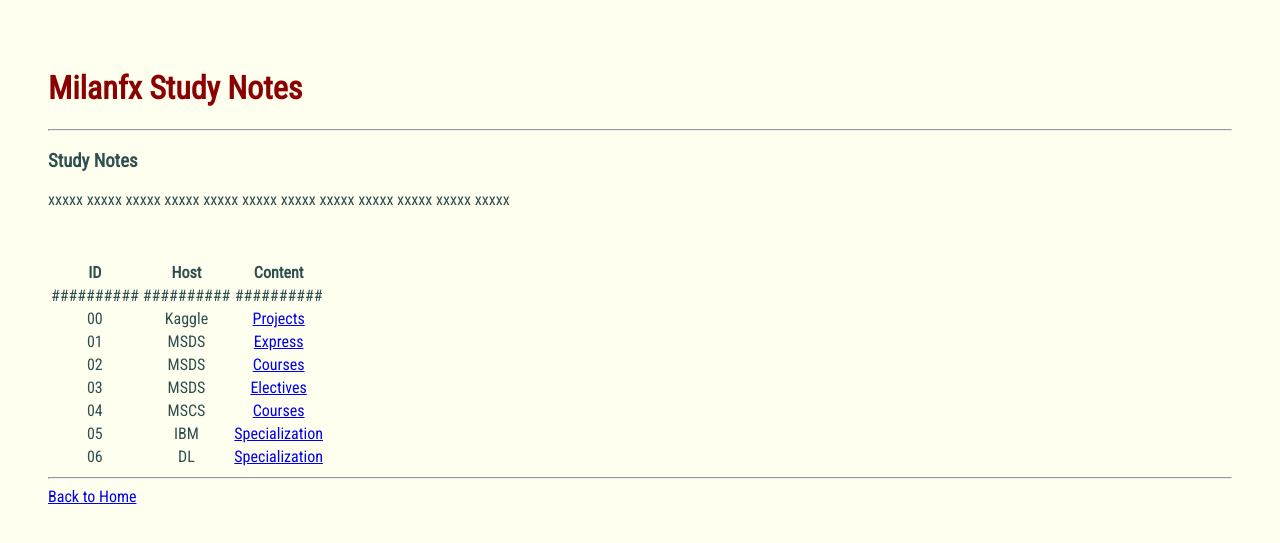
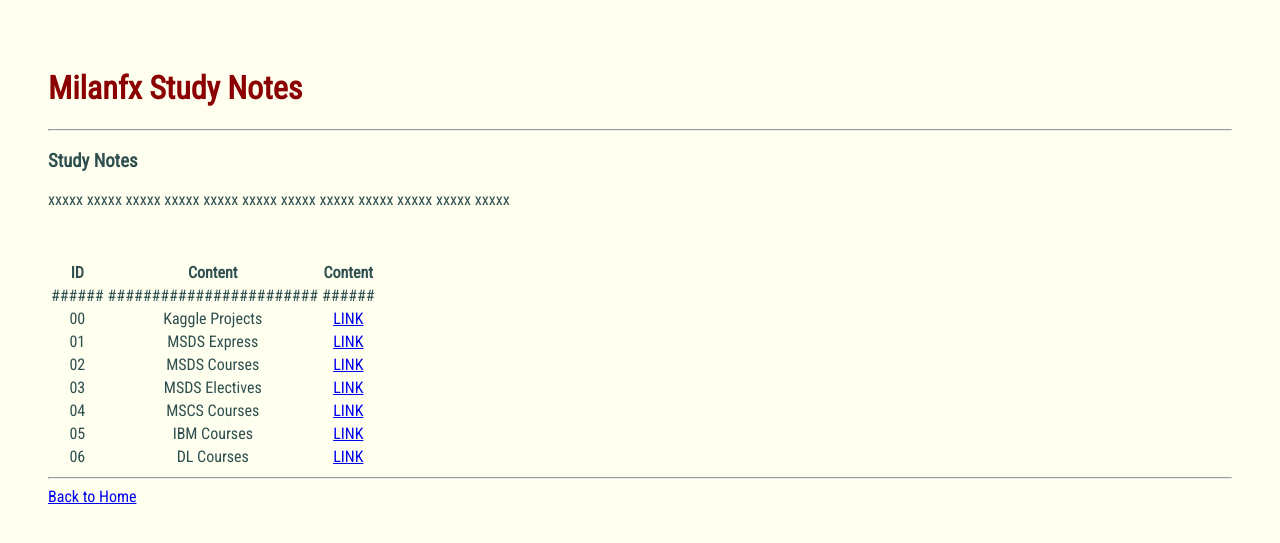
Before and after one commit to milanfx/milanfx.github.io, a Jekyll site: the page built from index.md, in a window 1280 px wide. Shown: the top 543 px of the page. Built offline with Jekyll 4.4.1, drawn with Linux system fonts in a browser that asks for light colours.

Commit message:
Update index.md

```diff
--- a/index.md
+++ b/index.md
@@ -13,13 +13,13 @@
 
 <br>
 
-| ID | Host   | Content |
-|:--:|:------:|:-------:|
-|##########|##########|##########|
-| 00 | Kaggle | [Projects](/00 - Kaggle Projects/)          |
-| 01 | MSDS   | [Express](/01 - MSDS Express/)              |
-| 02 | MSDS   | [Courses](/02 - MSDS Courses/)              |
-| 03 | MSDS   | [Electives](/03 - MSDS Electives/)          |
-| 04 | MSCS   | [Courses](/04 - MSCS Courses/)              |
-| 05 | IBM    | [Specialization](/05 - IBM Specialization/) |
-| 06 | DL     | [Specialization](/06 - DL Specialization/)  |
+| ID   | Content | Content |
+|:----:|:-------:|:-------:|
+|######|########################|######|
+| 00   | Kaggle Projects | [LINK](/00 - Kaggle Projects/)    |
+| 01   | MSDS Express    | [LINK](/01 - MSDS Express/)       |
+| 02   | MSDS Courses    | [LINK](/02 - MSDS Courses/)       |
+| 03   | MSDS Electives  | [LINK](/03 - MSDS Electives/)     |
+| 04   | MSCS Courses    | [LINK](/04 - MSCS Courses/)       |
+| 05   | IBM Courses     | [LINK](/05 - IBM Specialization/) |
+| 06   | DL Courses      | [LINK](/06 - DL Specialization/)  |
```
